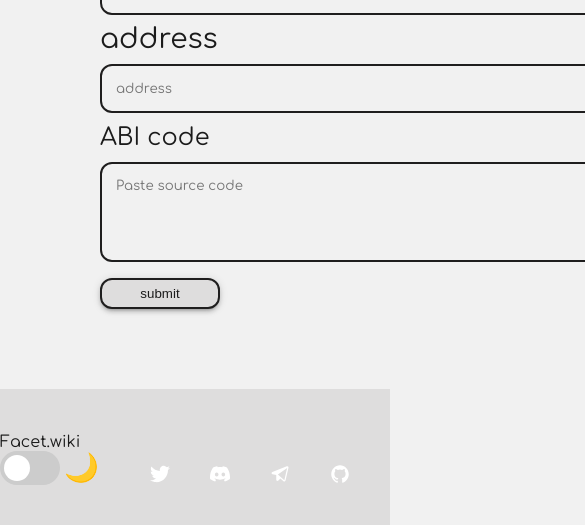
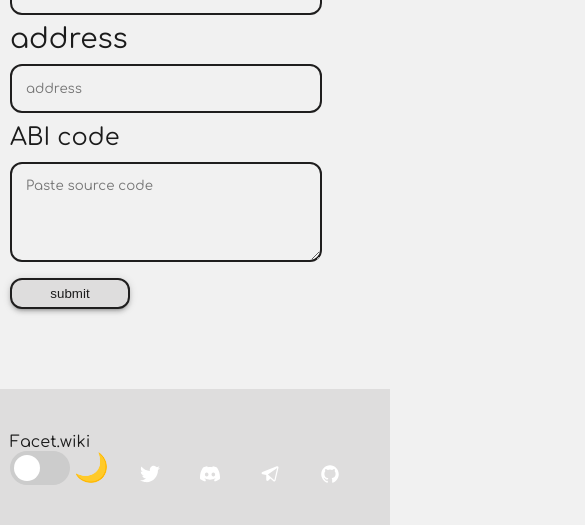
Before and after one commit to jrcarlos2000/eth-vietnam-frontend, a React (Create React App) app: page /upload-facet in a window 390 px wide. Shown: the part 500-1025 px from the top of the page, 585 px wide, since content can reach past the window. Built offline with nearby package versions, Linux system fonts and the light colour scheme; what wagmi would draw is missing.

Commit message:
fix mobile styles

```diff
--- a/src/components/Dashboard/styles.css
+++ b/src/components/Dashboard/styles.css
@@ -29,6 +29,7 @@
     margin: 20px auto 60px;
     display: flex;
     flex-direction: column;
+    padding: 0 10px;
 }
 .dashboardInputContainer {
     display: flex;
@@ -50,4 +51,8 @@
     .facetsListContainer {
         width: 100%;
     }
+    .addressInput {
+        width: 80%;
+        min-width: auto;
+    }
 }
--- a/src/components/Footer/styles.css
+++ b/src/components/Footer/styles.css
@@ -34,3 +34,8 @@
     flex-direction: row;
     justify-content: center;
 }
+@media only  screen and (max-width: 768px) {
+    .footerInner {
+        padding: 0 10px;
+    }
+}
--- a/src/components/UploadFacet/styles.css
+++ b/src/components/UploadFacet/styles.css
@@ -117,3 +117,15 @@ input, textarea {
     margin-top: 16px;
     width: 120px;
 }
+@media only  screen and (max-width: 768px) {
+    .uploadFacet {
+        padding: 80px 10px;
+        width: 100%;
+    }
+    .textInput {
+        width: 80%;
+    }
+    .sourceInput {
+        width: 80%;
+    }
+}
```
